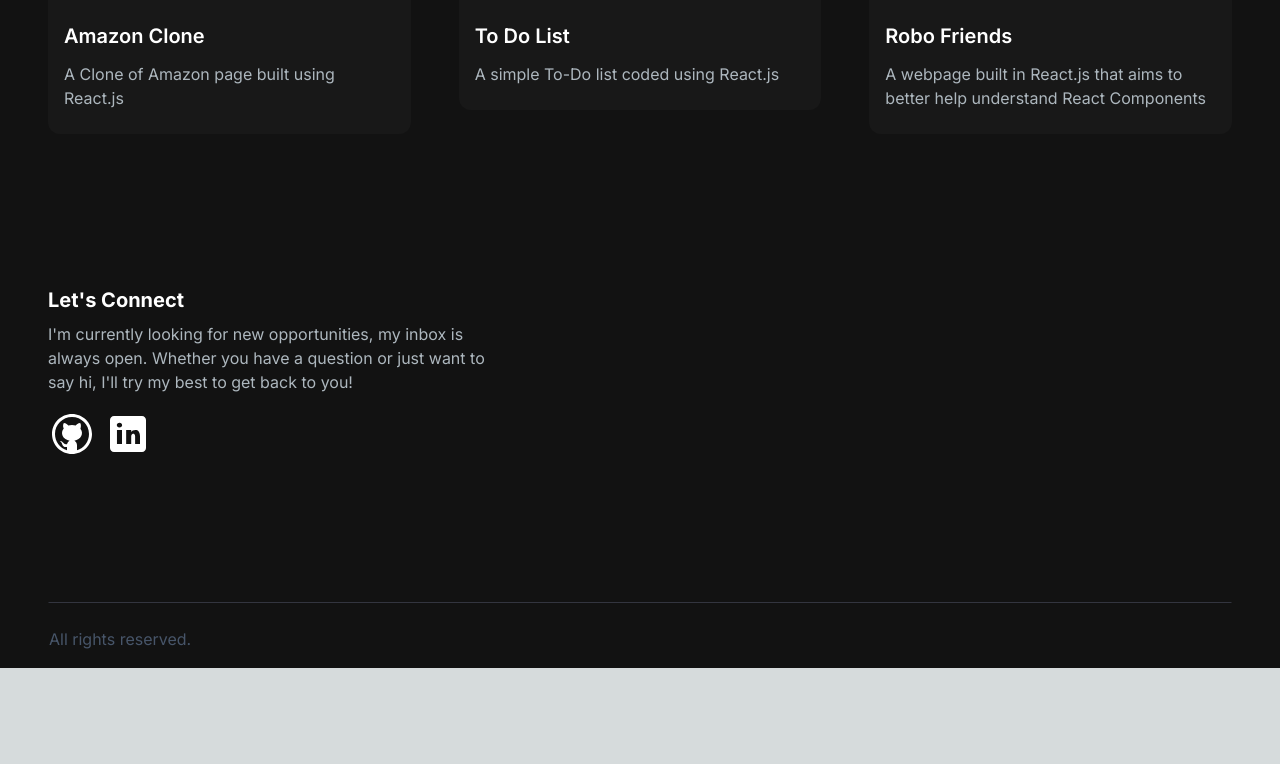
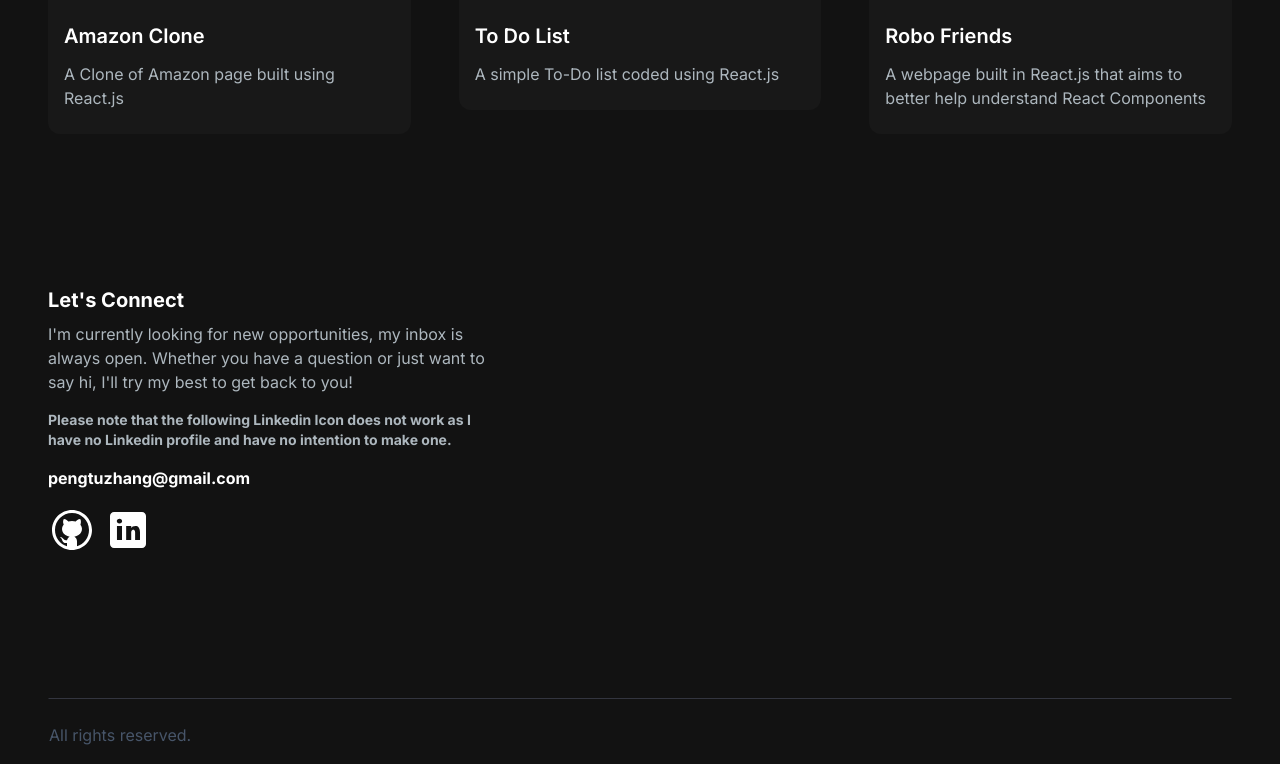
Before and after one commit to Lilpiggie0522/portfolio, a Next.js app: page / in a window 1280 px wide. Shown: the part 1544-2308 px from the top of the page. Before the commit the page ends 2212 px from the top, so only its background shows below. Built offline with nearby package versions, Linux system fonts and the light colour scheme.

Commit message:
Finalised copy to clip board button and implemented its component

```diff
--- a/app/components/AboutSection.jsx
+++ b/app/components/AboutSection.jsx
@@ -56,7 +56,7 @@
   return (
     <section className='text-white' id='about'>
         <div className='md:grid md:grid-cols-2 gap-8 items-center py-8 px-4 xl:gap-16 sm:py-16 xl:px-16'>
-            <Image src = {'/images/about-image.png'} height={500} width={500}/>
+            <Image src = {'/images/about-image.png'} alt='about image' height={500} width={500}/>
             <div className='mt-4 md:mt-0 text-left flex flex-col h-full'>
                 <h2 className='text-4xl font-bold text-white mb-4'>About me</h2>
                 <p className='text-base lg:text-lg'>
--- a/app/components/Connect.jsx
+++ b/app/components/Connect.jsx
@@ -3,6 +3,7 @@
 import Image from 'next/image'
 import GithubIcon from '@/public/github-icon.svg'
 import LinkedinIcon from '@/public/linkedin-icon.svg'
+import CopyToClip from './CopyToClip'
 
 const Connect = () => {
   return (
@@ -14,14 +15,24 @@
         <h5 className="text-xl font-bold text-white my-2">
           Let&apos;s Connect
         </h5>
+
         <p className="text-[#ADB7BE] mb-4 max-w-md">
-          {" "}
           I&apos;m currently looking for new opportunities, my inbox is always
           open. Whether you have a question or just want to say hi, I&apos;ll
           try my best to get back to you!
         </p>
+
+        <p className='text-[#ADB7BE] mb-4 max-w-md font-bold text-sm'>
+          Please note that the following Linkedin
+          Icon does not work as I have no Linkedin profile and have no intention
+          to make one.
+        </p>
+        <div className='text-white mb-4 max-w-md text-md font-bold'>
+          <CopyToClip />
+        </div>
+
         <div className="socials flex flex-row gap-2">
-          <Link href="https://github.com">
+          <Link href="https://github.com/Lilpiggie0522">
             <Image src={GithubIcon} alt="Github Icon" />
           </Link>
           <Link href="https://linkedin.com">
--- /dev/null
+++ b/app/components/CopyToClip.jsx
@@ -0,0 +1,29 @@
+'use client'
+import React, { useState } from 'react'
+import copy from 'clipboard-copy';
+
+const CopyToClip = ({ textToCopy }) => {
+    const [isCopied, setIsCopied] = useState(false);
+
+    const handleCopyClick = async () => {
+      try {
+        await copy(textToCopy);
+        setIsCopied(true);
+      } catch (err) {
+        console.error('Error copying to clipboard', err);
+      }
+
+      // Reset the "Copied" state after a brief delay
+      setTimeout(() => {
+        setIsCopied(false);
+      }, 1500);
+    };
+
+    return (
+        <button onClick={handleCopyClick} disabled={isCopied}>
+            {isCopied ? 'Copied!' : 'pengtuzhang@gmail.com'}
+        </button>
+    );
+  };
+
+export default CopyToClip
--- a/package.json
+++ b/package.json
@@ -12,6 +12,7 @@
   "dependencies": {
     "@heroicons/react": "^2.0.18",
     "autoprefixer": "10.4.15",
+    "clipboard-copy": "^4.0.1",
     "eslint": "8.48.0",
     "eslint-config-next": "13.4.19",
     "next": "13.4.19",
```
Also changed, not shown: 1 other file (tests, documents, lock files or other folders).
